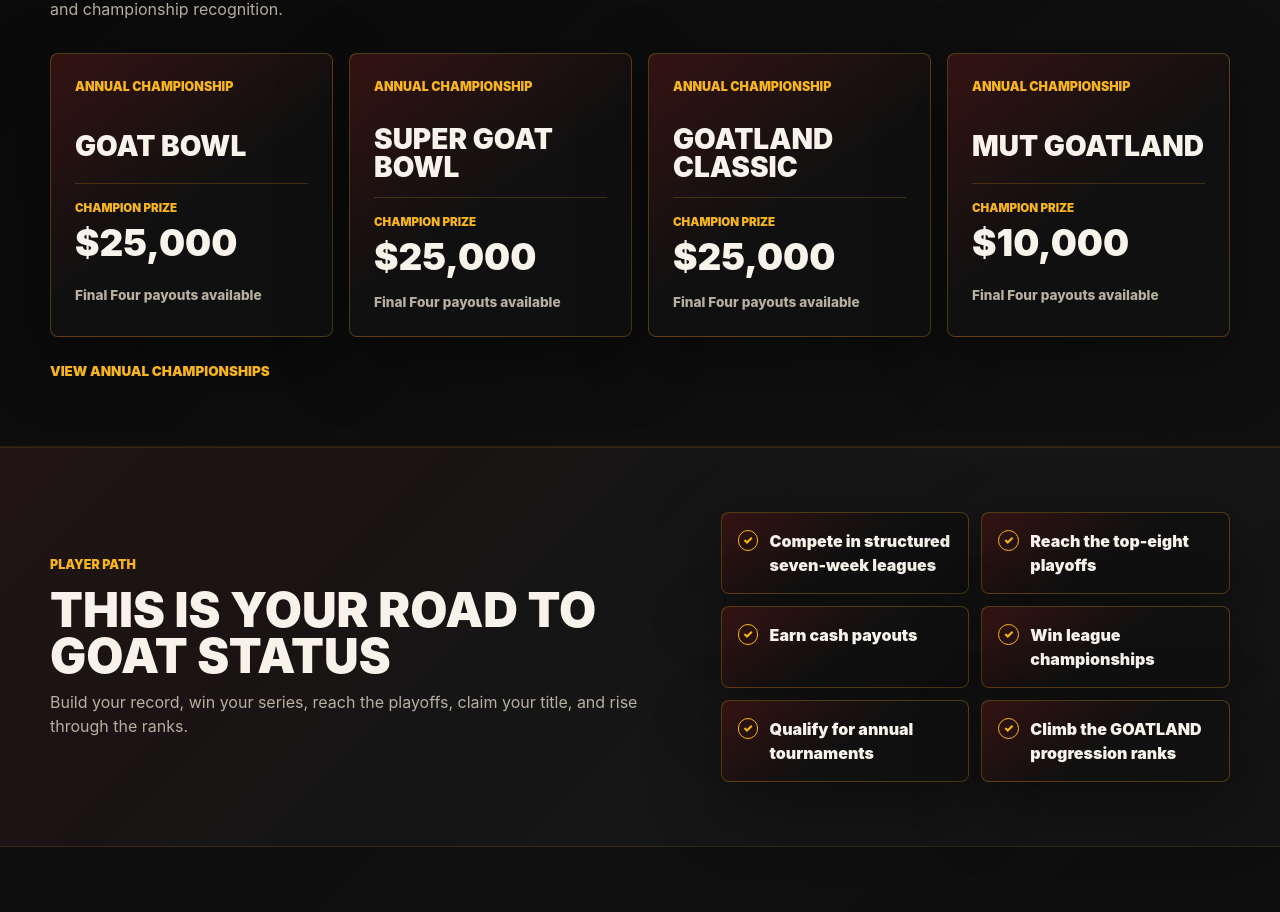
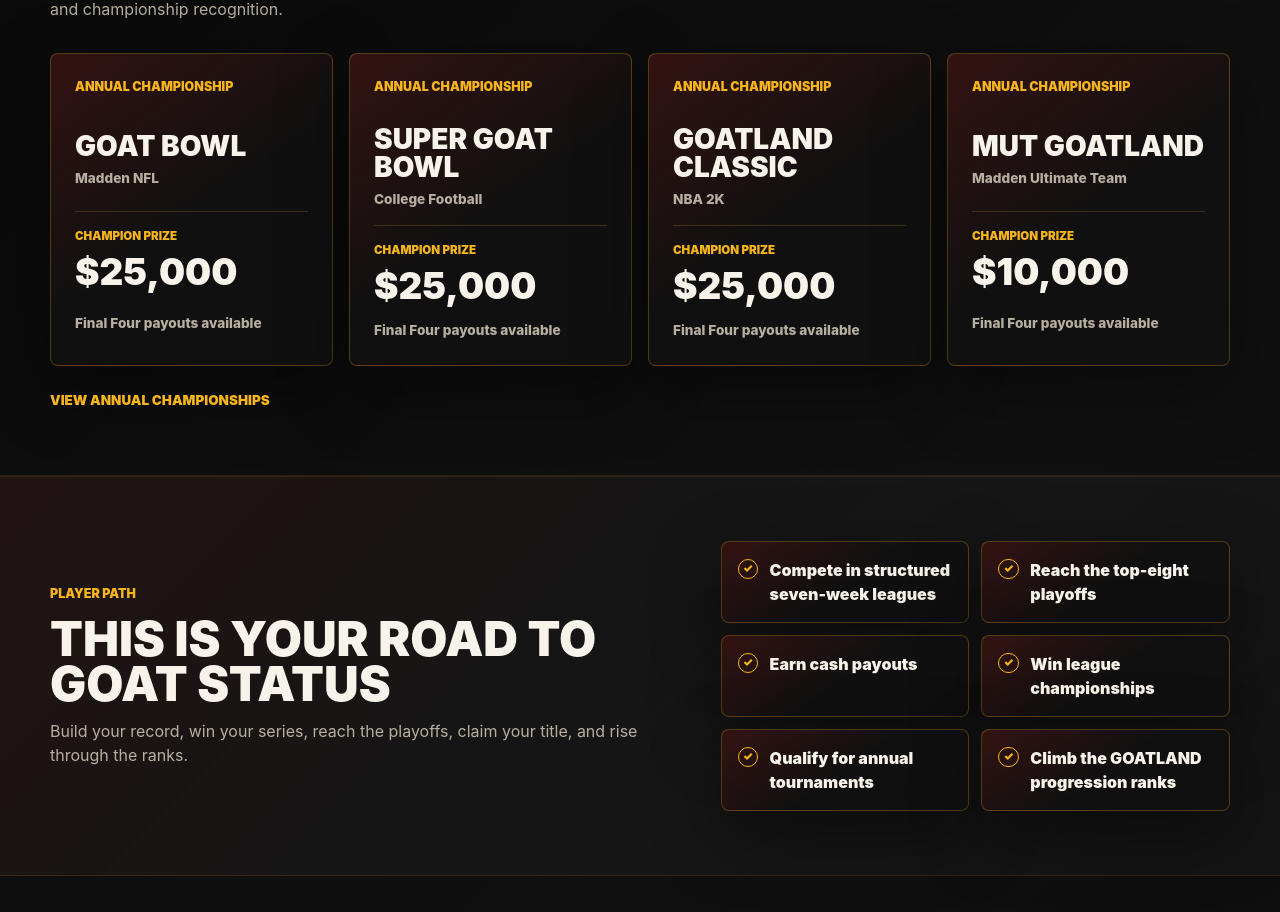
Before and after one commit to guess01325/goatland-website, a React (Vite) app: page / in a window 1280 px wide. Shown: the part 1575-2487 px from the top of the page. Built offline with nearby package versions, Linux system fonts and the light colour scheme.

Commit message:
Add game names to homepage tournament cards

```diff
--- a/src/pages/HomePage.tsx
+++ b/src/pages/HomePage.tsx
@@ -5,10 +5,10 @@
 import { registrationAnnouncement } from '../data/registration';
 
 const championshipPrizes = [
-  { name: 'GOAT Bowl', prize: '$25,000' },
-  { name: 'Super GOAT Bowl', prize: '$25,000' },
-  { name: 'GOATLAND Classic', prize: '$25,000' },
-  { name: 'MUT GOATLAND', prize: '$10,000' },
+  { name: 'GOAT Bowl', game: 'Madden NFL', prize: '$25,000' },
+  { name: 'Super GOAT Bowl', game: 'College Football', prize: '$25,000' },
+  { name: 'GOATLAND Classic', game: 'NBA 2K', prize: '$25,000' },
+  { name: 'MUT GOATLAND', game: 'Madden Ultimate Team', prize: '$10,000' },
 ];
 
 const playerBenefits = [
@@ -126,7 +126,10 @@
             {championshipPrizes.map((championship) => (
               <article className="championship-prize-card" key={championship.name}>
                 <p className="eyebrow">Annual Championship</p>
-                <h2>{championship.name}</h2>
+                <header className="championship-prize-card__heading">
+                  <h2>{championship.name}</h2>
+                  <p>{championship.game}</p>
+                </header>
                 <div>
                   <span>Champion Prize</span>
                   <strong>{championship.prize}</strong>
--- a/src/styles.css
+++ b/src/styles.css
@@ -662,6 +662,14 @@
   font-size: 1.75rem;
 }
 
+.championship-prize-card__heading p {
+  margin-top: var(--space-2);
+  margin-bottom: 0;
+  color: var(--color-muted);
+  font-size: 0.9rem;
+  font-weight: 780;
+}
+
 .championship-prize-card div {
   border-top: 1px solid rgba(246, 181, 30, 0.2);
   padding-top: var(--space-4);
```
